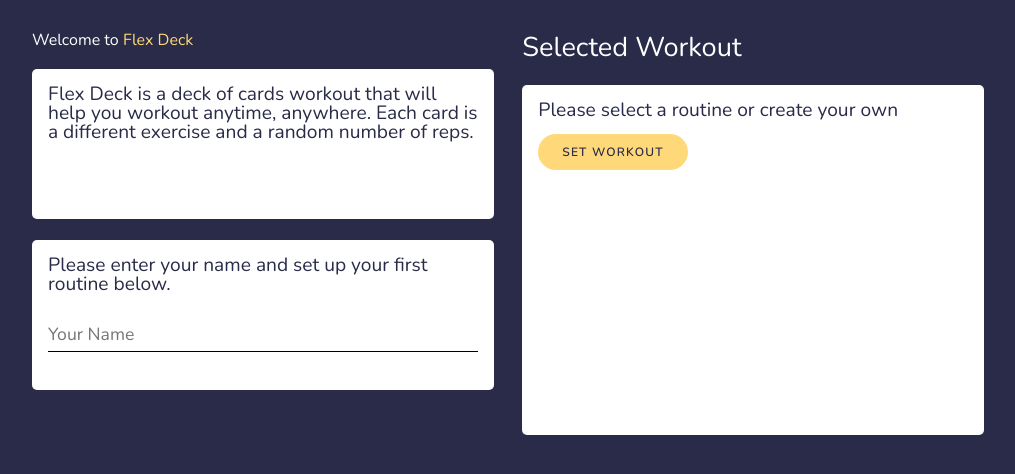
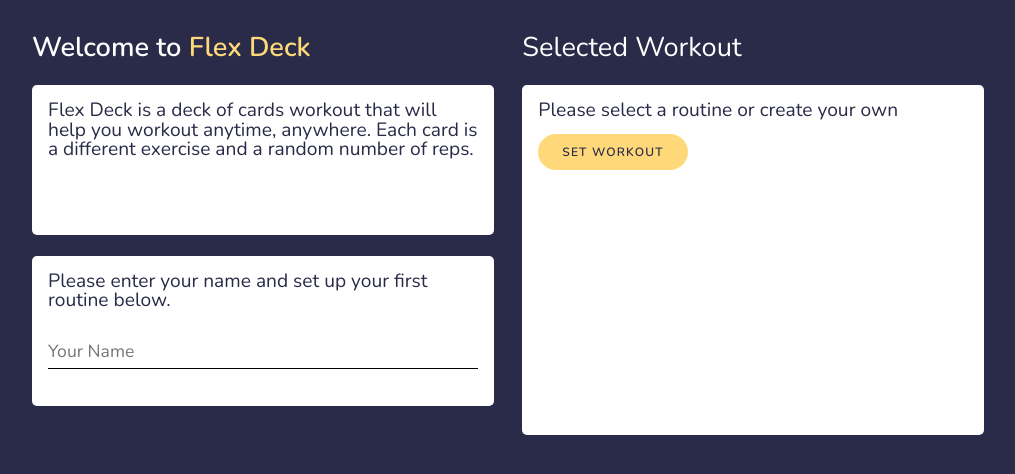
Before and after one commit to matthewlstillings/Flex-Deck, a React (Create React App) app: page / in a window 1280 px wide. Shown: the top 474 px of the page, without its empty margins (132-1147 px from the left). Built offline with nearby package versions, Linux system fonts and the light colour scheme.

Commit message:
Text Error

```diff
--- a/src/components/Dashboard.js
+++ b/src/components/Dashboard.js
@@ -46,7 +46,7 @@ export default () => {
                                         </div>
                                     ) : (
                                         <div>
-                                            <p className="dashboard_title">Welcome to <span>Flex Deck</span></p>
+                                            <p className="dashboard_title page_title">Welcome to <span>Flex Deck</span></p>
                                             <div className="info_box info_box--small  info_box--intro">
                                                 <p className="stat">Flex Deck is a deck of cards workout that will help you workout anytime, anywhere. Each card is a different exercise and a random number of reps. </p>
                                             </div>
```
